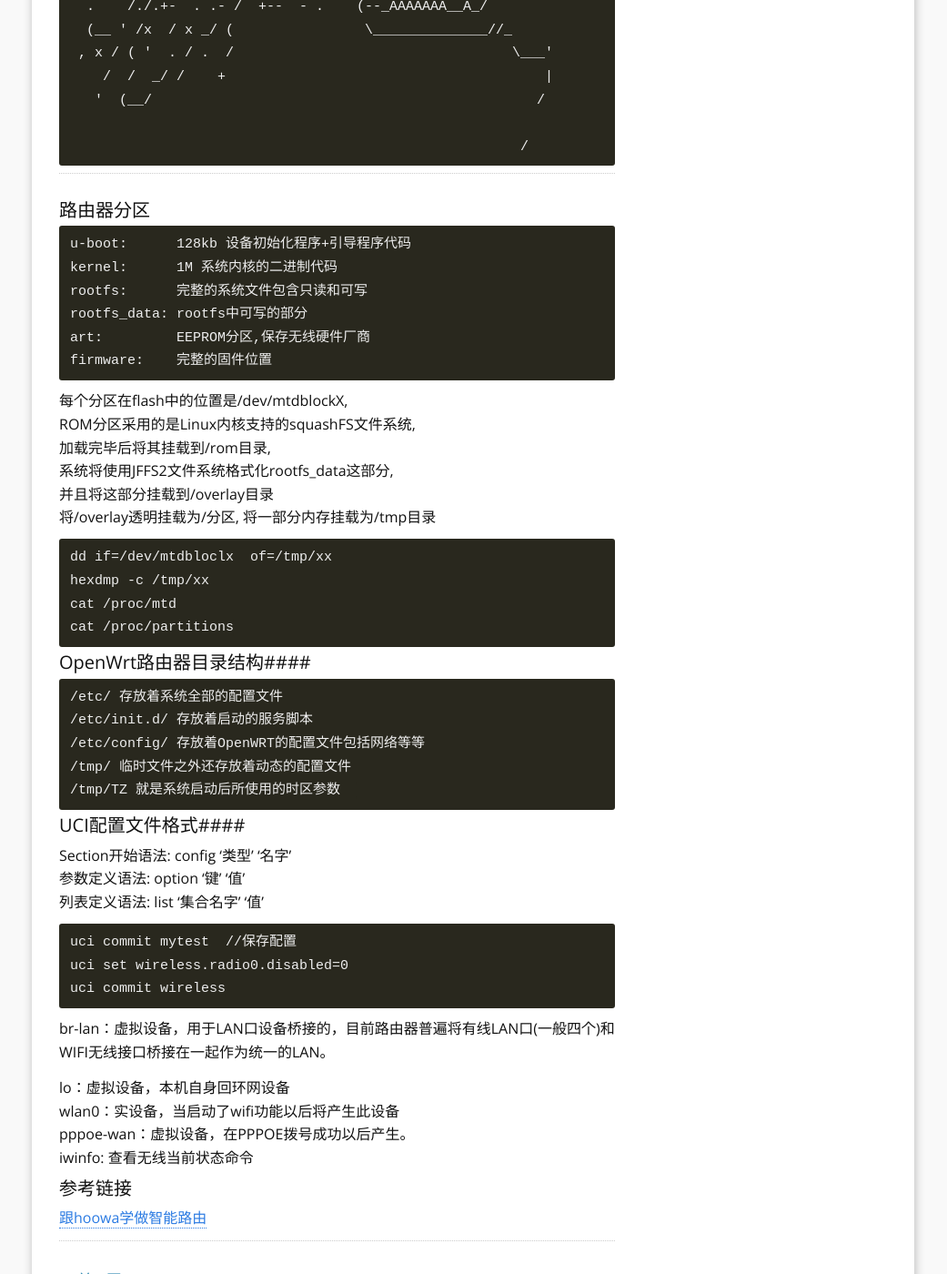
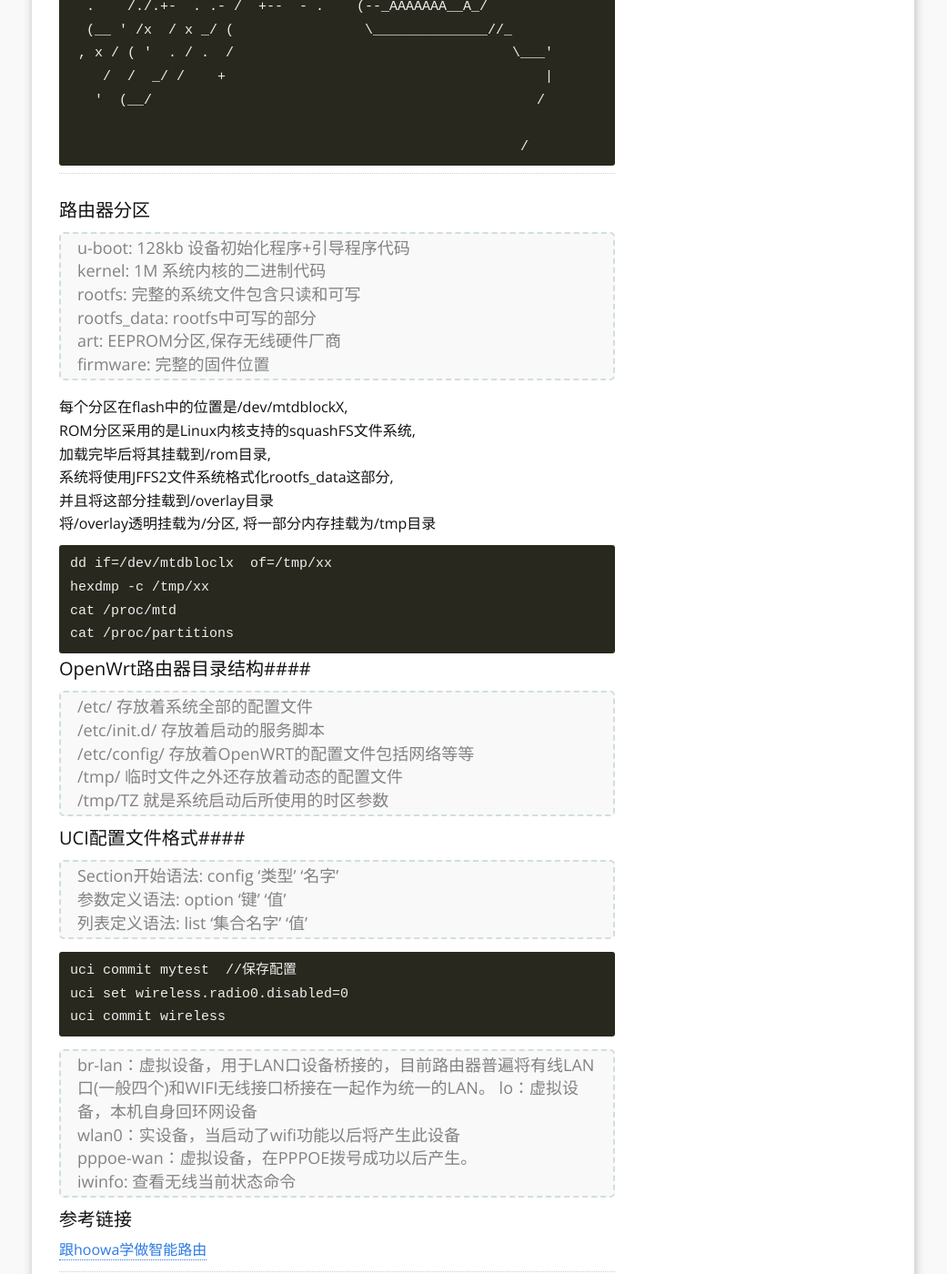
Before and after one commit to chinant/chinant.github.io, a Jekyll site: the page built from _posts/2015-06-12-17.25openwrt.md, in a window 1280 px wide and 1400 px high, scrolled down 5470 px. Shown: the whole window at 91% size, without its empty margins (120-1161 px from the left). Built offline with Jekyll 4.4.1, drawn with Linux system fonts in a browser that asks for light colours; comment, search, counter and statistics services are not loaded; part of the change alters nothing that is shown.

```diff
--- a/_posts/2015-06-12-17.25openwrt.md
+++ b/_posts/2015-06-12-17.25openwrt.md
@@ -255,12 +255,12 @@ Configuration complete.
 
 #### 路由器分区 ####
 
-    u-boot:      128kb 设备初始化程序+引导程序代码
-    kernel:      1M 系统内核的二进制代码
-    rootfs:      完整的系统文件包含只读和可写
-    rootfs_data: rootfs中可写的部分
-    art:         EEPROM分区,保存无线硬件厂商
-    firmware:    完整的固件位置
+ > u-boot:      128kb 设备初始化程序+引导程序代码
+ > kernel:      1M 系统内核的二进制代码
+ > rootfs:      完整的系统文件包含只读和可写
+ > rootfs_data: rootfs中可写的部分
+ > art:         EEPROM分区,保存无线硬件厂商
+ > firmware:    完整的固件位置
 
 
 每个分区在flash中的位置是/dev/mtdblockX,
@@ -279,19 +279,19 @@ ROM分区采用的是Linux内核支持的squashFS文件系统,
 
 ####OpenWrt路由器目录结构####
 
+ > /etc/ 存放着系统全部的配置文件
+ > /etc/init.d/ 存放着启动的服务脚本
+ > /etc/config/ 存放着OpenWRT的配置文件包括网络等等
+ > /tmp/ 临时文件之外还存放着动态的配置文件
+ > /tmp/TZ 就是系统启动后所使用的时区参数
 
-    /etc/ 存放着系统全部的配置文件
-    /etc/init.d/ 存放着启动的服务脚本
-    /etc/config/ 存放着OpenWRT的配置文件包括网络等等
-    /tmp/ 临时文件之外还存放着动态的配置文件
-    /tmp/TZ 就是系统启动后所使用的时区参数
 
 
 ####UCI配置文件格式####
 
-Section开始语法: config '类型' '名字'
-参数定义语法: option '键' '值'
-列表定义语法: list '集合名字' '值'
+ > Section开始语法: config '类型' '名字'
+ > 参数定义语法: option '键' '值'
+ > 列表定义语法: list '集合名字' '值'
 
 
     uci commit mytest  //保存配置
@@ -299,12 +299,11 @@ Section开始语法: config '类型' '名字'
     uci commit wireless
 
 
-br-lan：虚拟设备，用于LAN口设备桥接的，目前路由器普遍将有线LAN口(一般四个)和WIFI无线接口桥接在一起作为统一的LAN。
-
-lo：虚拟设备，本机自身回环网设备
-wlan0：实设备，当启动了wifi功能以后将产生此设备
-pppoe-wan：虚拟设备，在PPPOE拨号成功以后产生。
-iwinfo:  查看无线当前状态命令
+ > br-lan：虚拟设备，用于LAN口设备桥接的，目前路由器普遍将有线LAN口(一般四个)和WIFI无线接口桥接在一起作为统一的LAN。
+ > lo：虚拟设备，本机自身回环网设备
+ > wlan0：实设备，当启动了wifi功能以后将产生此设备
+ > pppoe-wan：虚拟设备，在PPPOE拨号成功以后产生。
+ > iwinfo:  查看无线当前状态命令
 
 
 #### 参考链接 ####
```
Also changed, not shown: README.md.
